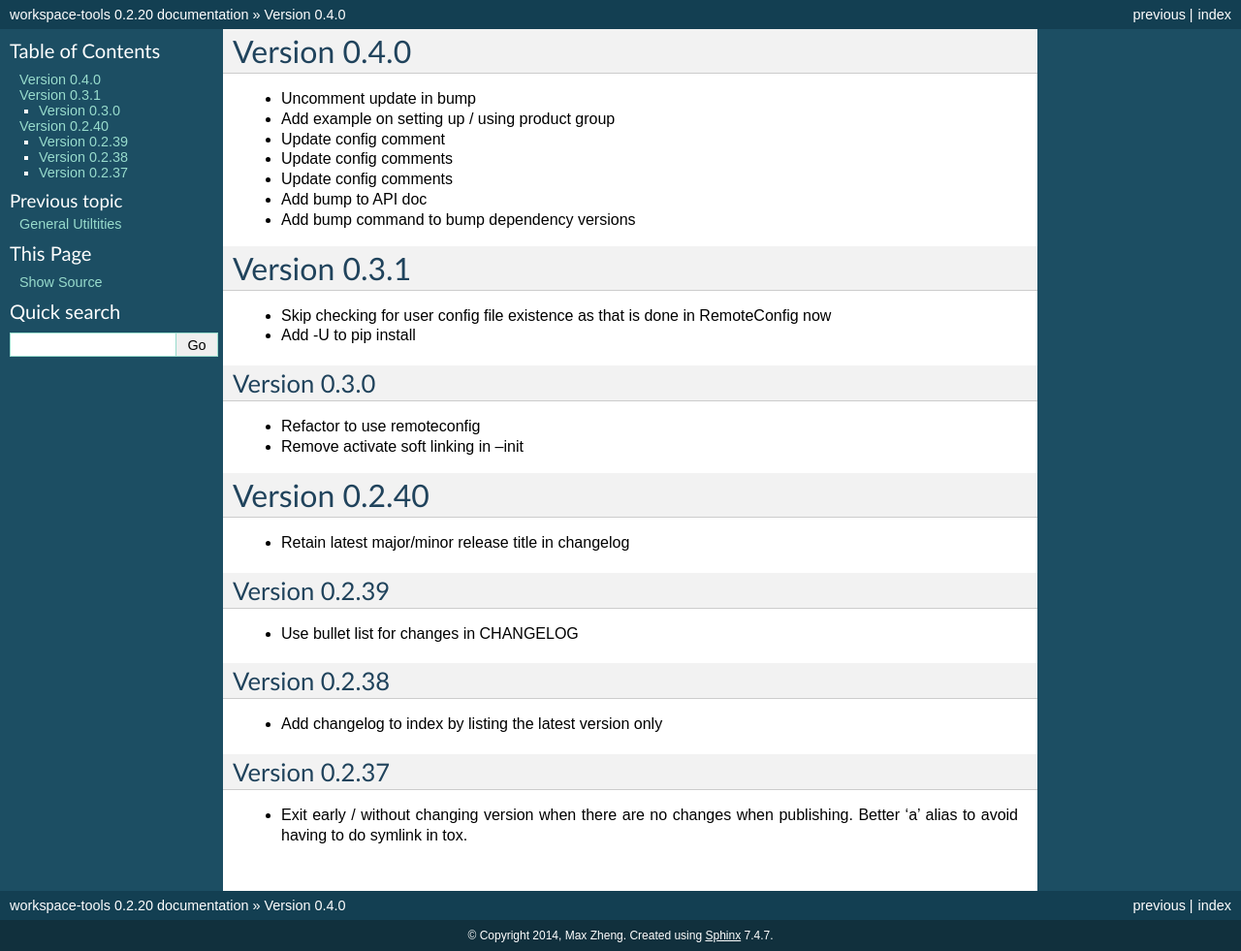
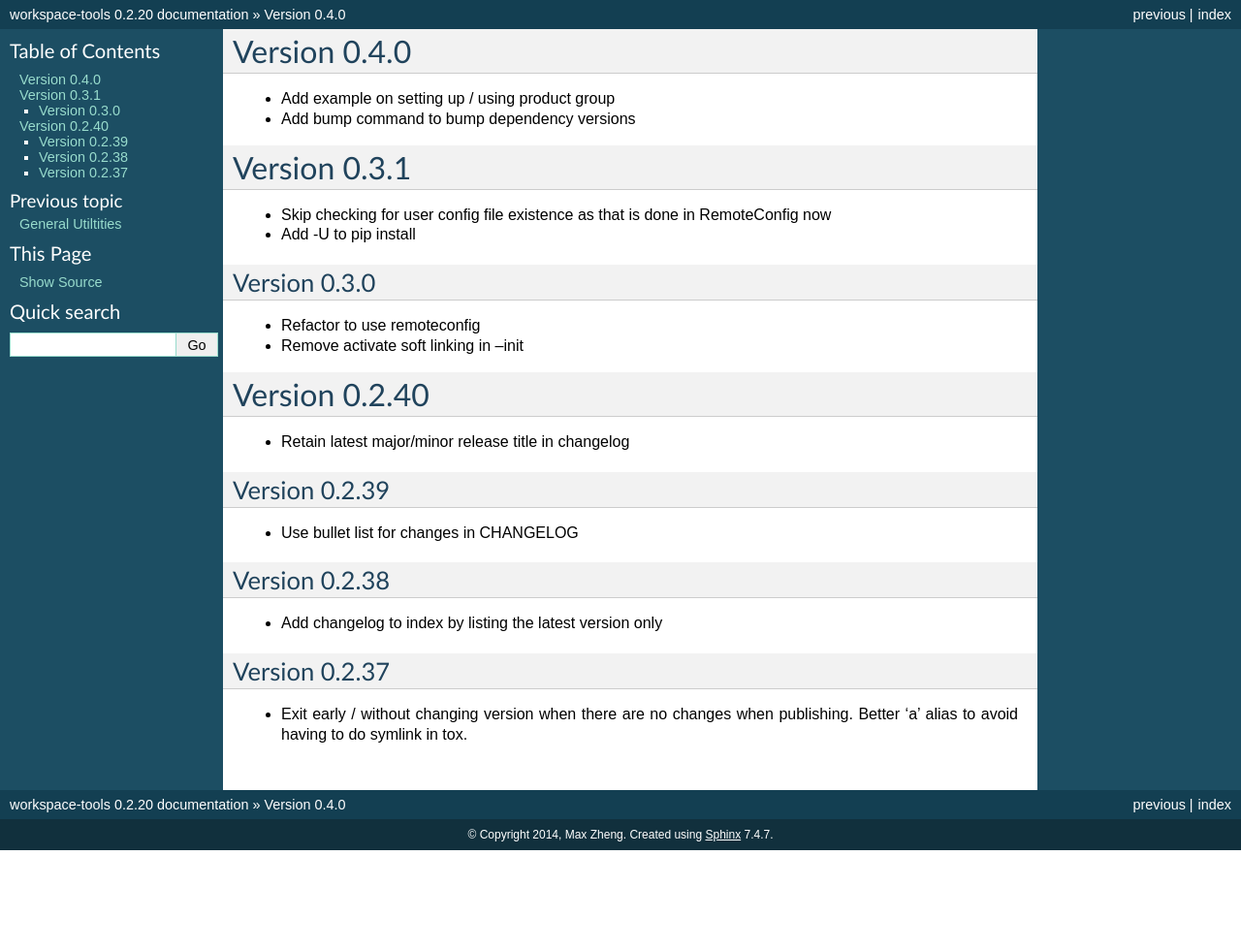
Before and after one commit to maxzheng/workspace-tools, a Sphinx documentation site: the page built from docs/CHANGELOG.rst, in a window 1280 px wide. Shown: the whole page at 97% size. Built offline with Sphinx 7.4.7, drawn with Linux system fonts in a browser that asks for light colours; after the commit the page ends 900 px from its top, so only the background shows below that.

Commit message:
Update changelog

```diff
--- a/docs/CHANGELOG.rst
+++ b/docs/CHANGELOG.rst
@@ -1,17 +1,7 @@
 Version 0.4.0
 ================================================================================
 
-* Uncomment update in bump
-
 * Add example on setting up / using product group
-
-* Update config comment
-
-* Update config comments
-
-* Update config comments
-
-* Add bump to API doc
 
 * Add bump command to bump dependency versions
 
```
